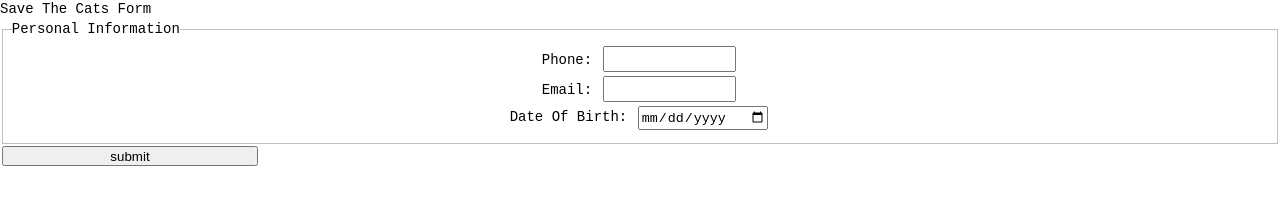
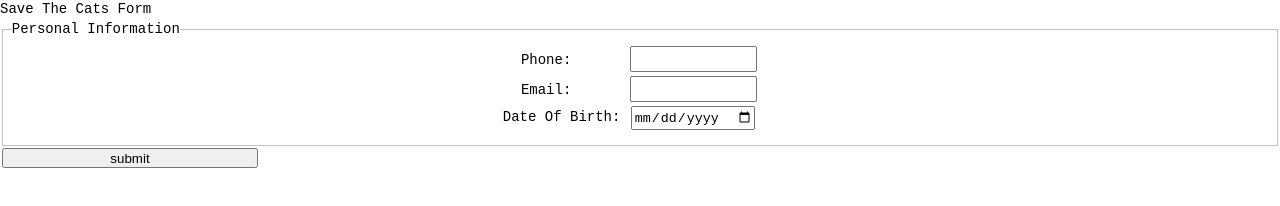
Before and after one commit to ITMD-362-WithPedro/lab2, a plain HTML site: page index.html in a window 1280 px wide. Drawn offline with Linux system fonts and the light colour scheme.

Commit message:
fixing part css

```diff
--- a/css/screen.css
+++ b/css/screen.css
@@ -18,5 +18,19 @@ div {
 label{
 		display: block;
 		text-align:center;
+		width:95%;
+		margin: 0 auto;
+		height:30px;
+		}
 
+#phone{
+		margin-left:50px;
 		}
+
+#birth{
+		margin-right:22px;
+		}
+
+#emil{
+		margin-left:50px;
+		}
--- a/index.html
+++ b/index.html
@@ -20,7 +20,7 @@
 			<label> Email: <input type="email" id="emil" name="email_field"> </label>
 		</div>
 		<div>
-			<label> Date Of Birth: <input type="date" name="birthday_field"> </label>
+			<label> Date Of Birth: <input type="date" id="birth" name="birthday_field"> </label>
 		</div>
 	</fieldset>
 	<input type="submit" value="submit">
```
